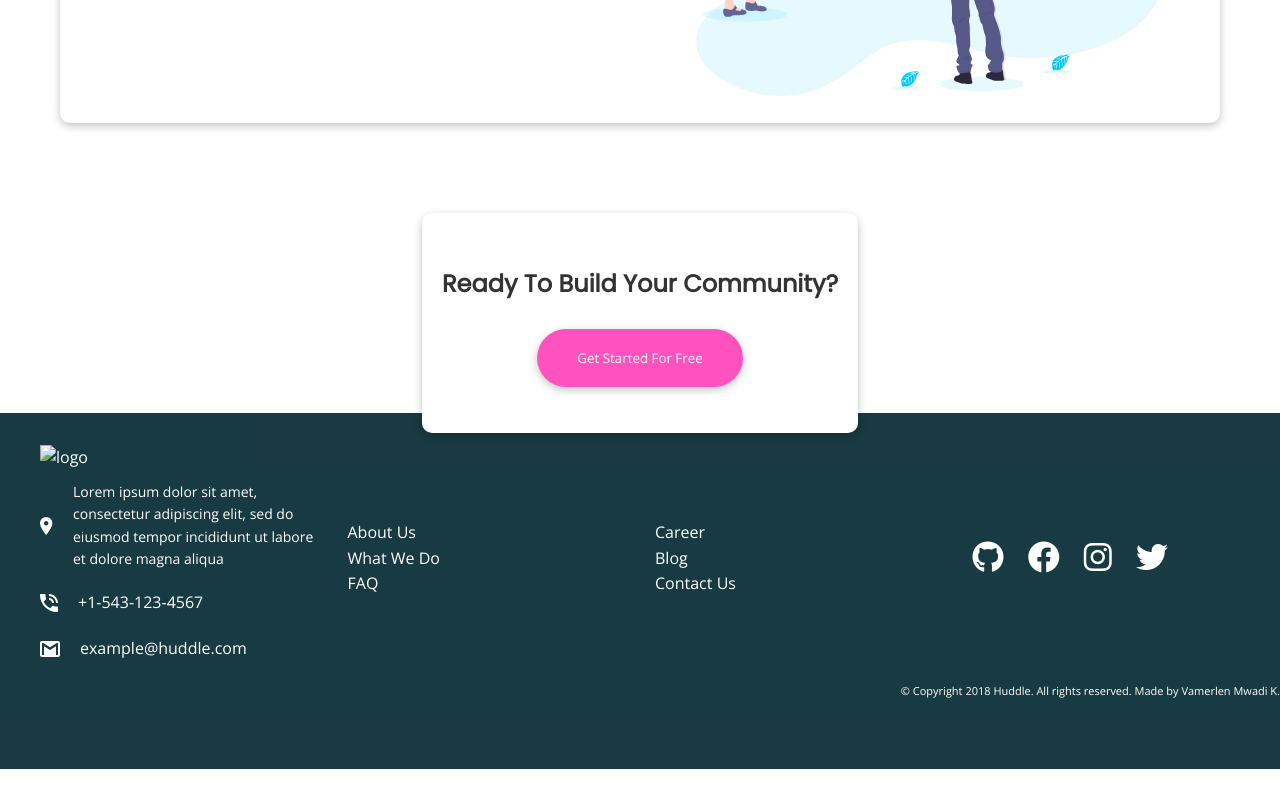
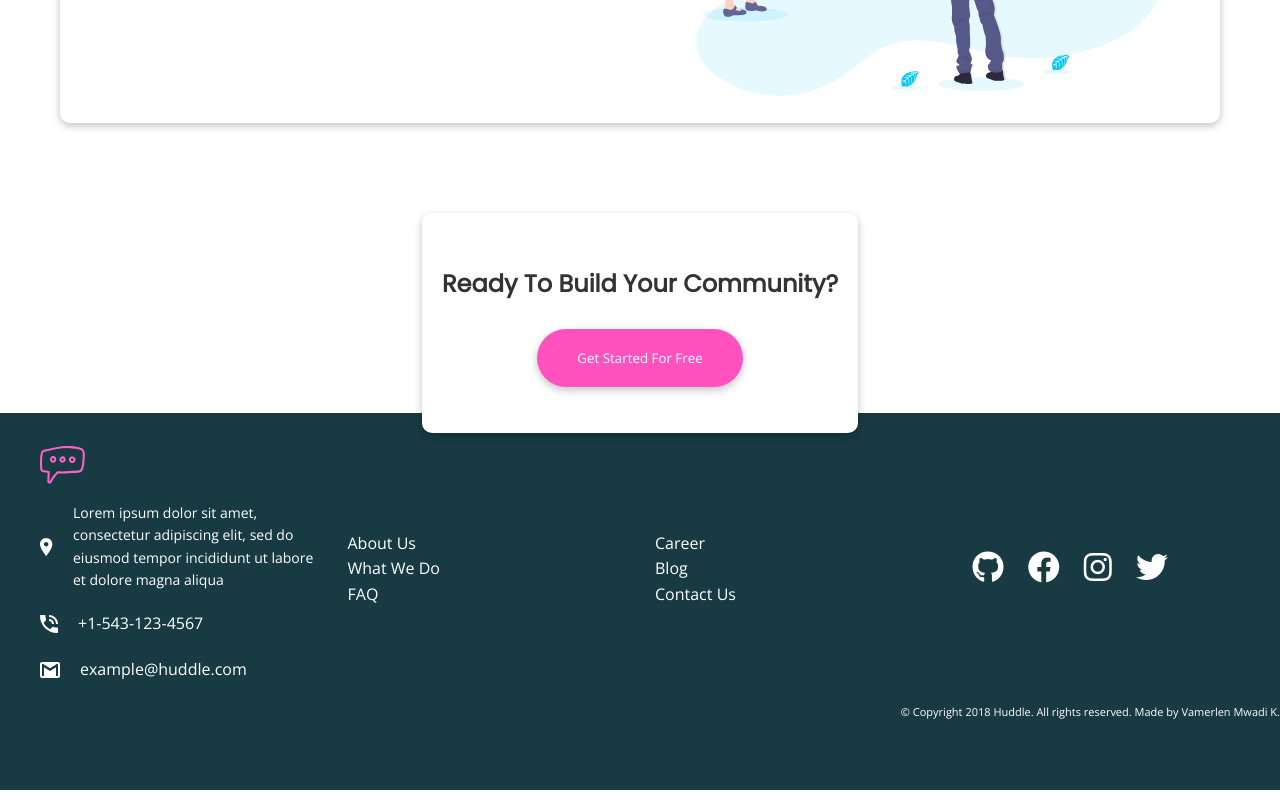
Before and after one commit to Vamerlen/fluffy-couscous, a plain HTML site: page index.html in a window 1280 px wide. Shown: the part 1830-2630 px from the top of the page. Before the commit the page ends 2609 px from the top, so only its background shows below. Drawn offline with nearby package versions, Linux system fonts and the light colour scheme.

Commit message:
Update index.html

```diff
--- a/index.html
+++ b/index.html
@@ -112,7 +112,7 @@
 
       <div class="contacts">
         <div>
-          <img src="./images/logo-white.svg" alt="logo" class="logo">
+          <img src="./images/logo.svg" alt="logo" class="logo">
         </div>
 
         <div class="location flex">
```
